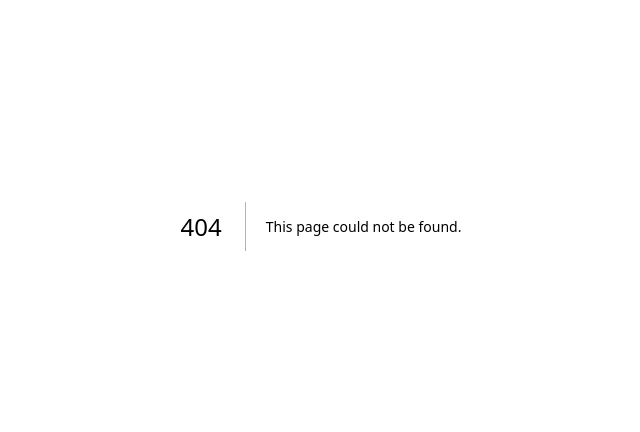
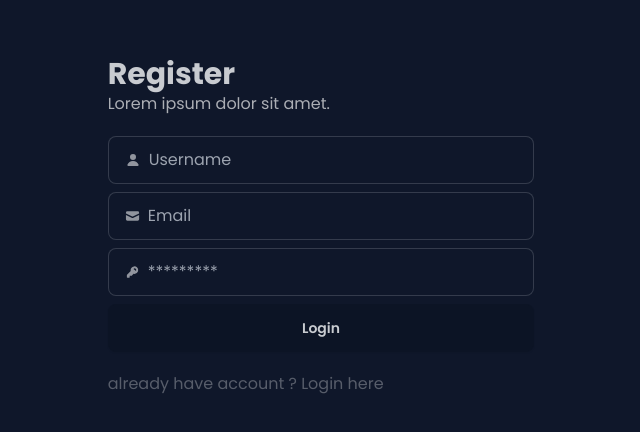
Before and after one commit to stywnjar/post-app, a Next.js app: page /register in a window 1280 px wide. Before the commit this address had no page. Shown: the part 174-606 px from the top of the page, without its empty margins (319-959 px from the left). Built offline with nearby package versions, Linux system fonts and the light colour scheme.

Commit message:
feat: create register page (ui)

```diff
--- /dev/null
+++ b/src/app/(auth)/register/page.tsx
@@ -0,0 +1,20 @@
+import { AuthHeader, AuthFooter } from "@/components/auth";
+import { RegisterForm } from "@/components/auth/register-form";
+import { Metadata } from "next";
+
+export const metadata: Metadata = {
+  title: "Register",
+};
+
+export default function RegisterPage() {
+  return (
+    <main className=" w-11/12 md:w-8/12 lg:w-4/12">
+      <AuthHeader title="Register" description="Lorem ipsum dolor sit amet." />
+      <RegisterForm />
+      <AuthFooter
+        description="already have account ? Login here"
+        href="/login"
+      />
+    </main>
+  );
+}
--- /dev/null
+++ b/src/components/auth/register-form.tsx
@@ -0,0 +1,51 @@
+export function RegisterForm() {
+  return (
+    <form className="py-5">
+      <fieldset className="flex flex-col gap-2">
+        <label className="input input-bordered flex items-center gap-2">
+          <svg
+            xmlns="http://www.w3.org/2000/svg"
+            viewBox="0 0 16 16"
+            fill="currentColor"
+            className="h-4 w-4 opacity-70"
+          >
+            <path d="M8 8a3 3 0 1 0 0-6 3 3 0 0 0 0 6ZM12.735 14c.618 0 1.093-.561.872-1.139a6.002 6.002 0 0 0-11.215 0c-.22.578.254 1.139.872 1.139h9.47Z" />
+          </svg>
+          <input type="text" className="grow" placeholder="Username" />
+        </label>
+        <label className="input input-bordered flex items-center gap-2">
+          <svg
+            xmlns="http://www.w3.org/2000/svg"
+            viewBox="0 0 16 16"
+            fill="currentColor"
+            className="h-4 w-4 opacity-70"
+          >
+            <path d="M2.5 3A1.5 1.5 0 0 0 1 4.5v.793c.026.009.051.02.076.032L7.674 8.51c.206.1.446.1.652 0l6.598-3.185A.755.755 0 0 1 15 5.293V4.5A1.5 1.5 0 0 0 13.5 3h-11Z" />
+            <path d="M15 6.954 8.978 9.86a2.25 2.25 0 0 1-1.956 0L1 6.954V11.5A1.5 1.5 0 0 0 2.5 13h11a1.5 1.5 0 0 0 1.5-1.5V6.954Z" />
+          </svg>
+          <input type="text" className="grow w-full" placeholder="Email" />
+        </label>
+        <label className="input input-bordered flex items-center gap-2">
+          <svg
+            xmlns="http://www.w3.org/2000/svg"
+            viewBox="0 0 16 16"
+            fill="currentColor"
+            className="h-4 w-4 opacity-70"
+          >
+            <path
+              fillRule="evenodd"
+              d="M14 6a4 4 0 0 1-4.899 3.899l-1.955 1.955a.5.5 0 0 1-.353.146H5v1.5a.5.5 0 0 1-.5.5h-2a.5.5 0 0 1-.5-.5v-2.293a.5.5 0 0 1 .146-.353l3.955-3.955A4 4 0 1 1 14 6Zm-4-2a.75.75 0 0 0 0 1.5.5.5 0 0 1 .5.5.75.75 0 0 0 1.5 0 2 2 0 0 0-2-2Z"
+              clipRule="evenodd"
+            />
+          </svg>
+          <input
+            type="password"
+            className="grow w-full"
+            placeholder="*********"
+          />
+        </label>
+        <button className="btn btn-md">Login</button>
+      </fieldset>
+    </form>
+  );
+}
```
